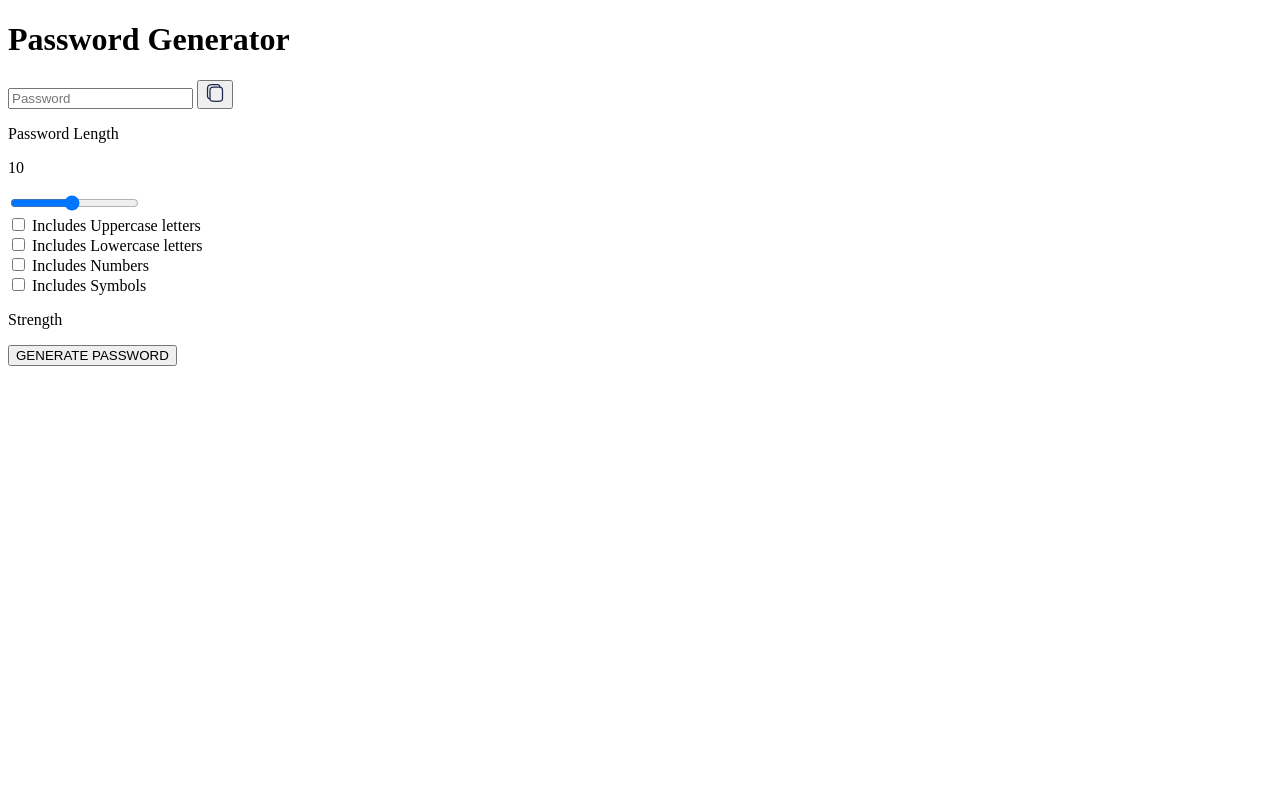
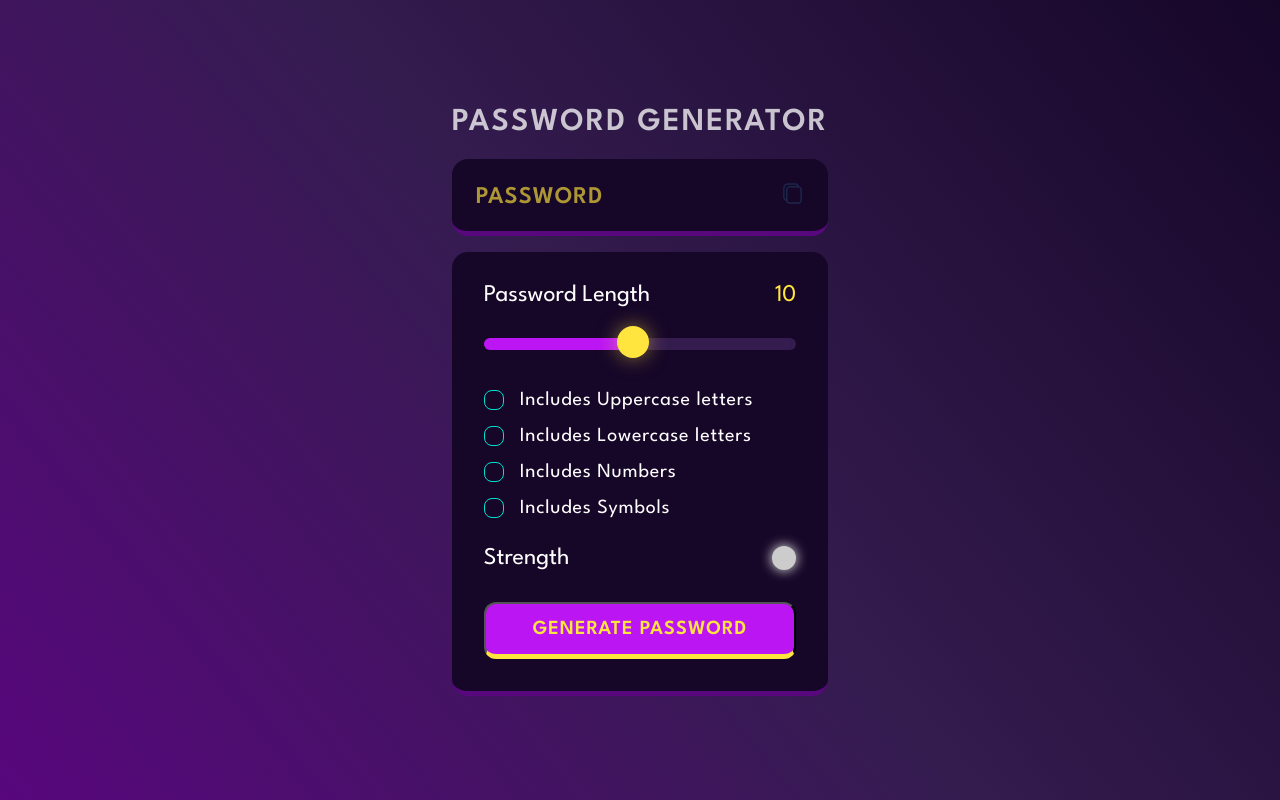
Before and after one commit to VishalPSIT/Password-Generator, a plain HTML site: page index.html in a window 1280 px wide. Drawn offline with Linux system fonts and the light colour scheme.

Commit message:
18-12-23

```diff
--- a/index.css
+++ b/index.css
@@ -0,0 +1,280 @@
+*,
+*::before,
+*::after {
+    margin: 0;
+    padding: 0;
+    box-sizing: border-box;
+    font-family: 'League Spartan', sans-serif;
+}
+
+:root {
+
+    --dk-violet: hsl(268, 75%, 9%);
+    --lt-violet: hsl(268, 47%, 21%);
+    --lt-violet2: hsl(281, 89%, 26%);
+    --vb-violet: hsl(285, 91%, 52%);
+    --vb-violet2: hsl(290, 70%, 36%);
+
+    --vb-yellow: hsl(52, 100%, 62%);
+
+
+    --pl-white: hsl(0, 0%, 100%);
+
+    --vb-cyan: hsl(176, 100%, 44%);
+    --vb-cyan2: hsl(177, 92%, 70%);
+    --dk-text: hsl(198, 20%, 13%);
+}
+
+body {
+    width: 100vw;
+    height: 100vh;
+    display: flex;
+    flex-direction: column;
+    align-items: center;
+    justify-content: center;
+    background: linear-gradient(231deg, rgba(22, 6, 40, 1) 0%, rgba(52, 28, 79, 1) 50%, rgba(88, 7, 125, 1) 100%);
+}
+
+#wrapper {
+    width: 90%;
+    max-width: 450px;
+}
+
+h1 {
+    color: var(--pl-white);
+    opacity: 0.75;
+    text-transform: uppercase;
+    letter-spacing: 2px;
+    text-align: center;
+    line-height: 1.2;
+}
+
+.display-container {
+    position: relative;
+    background-color: var(--dk-violet);
+    border-radius: 1rem;
+    border-bottom: 0.35rem solid var(--lt-violet2);
+    margin: 1rem 0;
+    padding-top: 0.35rem;
+}
+
+
+.display {
+    width: 100%;
+    background-color: transparent;
+    padding: 1.15rem 1rem;
+    color: var(--vb-yellow);
+    font-weight: 600;
+    font-size: 1.5rem;
+    line-height: 30px;
+    letter-spacing: 1px;
+    padding-right: 3.25rem;
+    border:none;
+  }
+
+.display::placeholder {
+    position:absolute;
+    top: 50%;
+    left: 1.5rem;
+    font-size: 1.5rem;
+    line-height:30px;
+    color:var(--vb-yellow);
+    opacity: 0.65;
+    text-transform: uppercase;
+    transform: translateY(-50%);
+}
+
+.display-container button {
+    position:absolute;
+    top:50%;
+    right:1.5rem;
+    transform: translateY(-50%);
+}
+
+.input-container{
+    width:100%;
+    background-color: var(--dk-violet);
+    border-radius: 1rem;
+    padding: 2rem;
+    border-bottom: 0.35rem solid var(--lt-violet2);
+}
+
+
+.length-container {
+    display: flex;
+    justify-content: space-between;
+    align-items: center;
+}
+
+
+.length-container p:nth-child(1) {
+    color:var(--pl-white);
+    font-size: 1.5rem;
+}
+
+
+.length-container p:nth-child(2) {
+    color:var(--vb-yellow);
+    font-size: 1.5rem;
+}
+
+
+.strength-container {
+    display: flex;
+    justify-content: space-between;
+    align-items: center;
+    margin-top: 1.75rem;
+    margin-bottom: 2rem;
+}
+
+
+.strength-container p{
+    color:var(--pl-white);
+    font-size: 1.5rem;
+}
+
+.indicator {
+    width:1.5rem;
+    height:1.5rem;
+    border-radius:50%;
+}
+
+.generateButton {
+    width: 100%;
+    padding: 1rem 0;
+    background-color: var(--vb-violet);
+    text-align: center;
+    border-radius: 0.75rem;
+    border-bottom: 0.35rem solid var(--vb-yellow);
+    text-transform: uppercase;
+    letter-spacing: 1px;
+    color: var(--vb-yellow);
+    font-weight: 600;
+    font-size: 1.25rem;
+  }
+
+.check {
+    display: flex;
+    align-items: center;
+    margin: 1rem 0 ;
+    gap: 0 1rem;
+}
+
+.check input{
+    appearance: none;
+    width: 20px;
+    height: 20px;
+    border: 1px solid var(--vb-cyan);
+    cursor: pointer;
+    position: relative;
+    border-radius: 0.50rem;
+}
+
+
+.check input:checked{
+    background-color: var(--vb-cyan);
+}
+
+
+.check input:checked::before {
+    content: '✔';
+    position: absolute;
+    color: var(--dk-text);
+    font-size:1.0rem;
+    font-weight: 600;
+    left:50%;
+    top:-4.5px;
+    transform: translateX(-50%)  translateY(10%);
+}
+
+.check label {
+    color: var(--pl-white);
+    font-size: 1.25rem;
+    letter-spacing: 0.75px;
+}
+
+.copyBtn{
+    background-color: transparent;
+    border:none;
+    outline:none;
+}
+
+.tooltip {
+    position: absolute;
+    background-color: var(--vb-violet2);
+    color: var(--vb-yellow);
+    font-size: 1.25rem;
+    top: -35px;
+    left: -25px;
+    padding: 5px 10px;
+    border-radius: 1rem;
+    opacity: 0;
+    transform: scale(0);
+    transform-origin: bottom;
+    transition: all 250ms ease-in-out;
+  }
+
+  .tooltip.active {
+    opacity: 1;
+    transform: scale(1);
+  }
+
+.slider{
+    appearance: none;
+    width:100%;
+    height: 0.75rem;
+    cursor: pointer;
+    background-color: var(--lt-violet);
+    border-radius: 1rem;
+    margin-top: 2rem;
+    margin-bottom: 1.5rem;
+    background-image: linear-gradient(var(--vb-violet), var(--vb-violet));
+    background-repeat: no-repeat;
+    border:none;
+    outline:none;
+    z-index:-1;
+}
+
+.slider::-webkit-slider-thumb {
+    position:relative;
+    z-index:1;
+    appearance: none;
+    height:2rem;
+    width:2rem;
+    border-radius: 50%;
+    background-color: var(--vb-yellow);
+    cursor:pointer;
+    margin-top: -3px;
+    box-shadow: 0px 0px 20px 0px rgba(255, 229, 61, 0.50);
+    transition: all 100ms ease-in;
+}
+
+.slider:focus{
+    outline: 3px solid var(--vb-yellow);
+}
+
+.slider::-webkit-slider-thumb:hover{
+    outline: 2px solid var(--vb-yellow);
+    background-color: var(--dk-violet);
+    box-shadow: 0px 0px 25px 5px rgba(255, 229, 61, 0.80);
+}
+
+
+
+.slider::-moz-range-thumb {
+    position: relative;
+    z-index: 1;
+    appearance: none;
+    height: 2rem;
+    width: 2rem;
+    border-radius: 50%;
+    background: var(--vb-yellow);
+    box-shadow: 0px 0px 20px 0px rgba(255, 229, 61, 0.50);
+    cursor: pointer;
+  }
+
+  .slider::-moz-range-thumb:hover {
+    outline: 2px solid var(--vb-yellow);
+    background-color: var(--dk-violet);
+    box-shadow: 0px 0px 25px 5px rgba(255, 229, 61, 0.80);
+  }
--- a/index.html
+++ b/index.html
@@ -2,67 +2,79 @@
 <html lang="en">
 <head>
     <meta charset="UTF-8">
+    <meta http-equiv="X-UA-Compatible" content="IE=edge">
     <meta name="viewport" content="width=device-width, initial-scale=1.0">
-    <title>project 1(password generator) </title>
+    <title>Password Generator</title>
+    <link rel="preconnect" href="https://fonts.googleapis.com" />
+    <link rel="preconnect" href="https://fonts.gstatic.com" crossorigin />
+    <link
+      href="https://fonts.googleapis.com/css2?family=League+Spartan:wght@100;200;300;400;600&display=swap"
+      rel="stylesheet"
+    />
     <link rel="stylesheet" href="index.css">
-    <link rel="icon" href="favicon.ico" type="image/x-icon">
-    <!-- <link rel="preconnect" href="https://fonts.googleapis.com" />
-    <link rel="preconnect" href="https://fonts.gstatic.com" crossorigin />
-    <link rel="stylesheet" href=""> -->
 </head>
 <body>
-    <div id="wrapper">
+
+    <div class="container">
 
         <h1>Password Generator</h1>
 
         <div class="display-container">
 
-            <input readonly placeholder="Password" class="display" data-passwordDisplay >
-            <button data-copy>
+            <input readonly placeholder="Password" class="display" data-passwordDisplay>
 
-                <span data-copyMsg></span>
-                <img src="./assets/copy.svg" alt="copy text">
-
+            <button class="copyBtn" data-copy>
+                <span class="tooltip" data-copyMsg></span>
+                <img src="./assets/copy.svg" alt="copy" width="23" height="23">
             </button>
-
 
         </div>
 
+
         <div class="input-container">
-            <p>Password Length</p>
-            <p data-length>0</p>
+
+            <!--password length section-->
+            <div class="length-container">
+                <p>Password Length</p>
+                <p data-lengthNumber>0</p>
+            </div>
+
+            <!--slider-->
+            <input type="range" min="1" max="20" class="slider" step="1" data-lengthSlider>
+
+            <!-- checkboxes-->
+            <div class="check">
+                <input type="checkbox" id="uppercase">
+                <label for="uppercase">Includes Uppercase letters</label>
+            </div>
+
+            <div class="check">
+                <input type="checkbox" id="lowercase">
+                <label for="lowercase">Includes Lowercase letters</label>
+            </div>
+
+            <div class="check">
+                <input type="checkbox" id="numbers">
+                <label for="numbers">Includes Numbers </label>
+            </div>
+
+            <div class="check">
+                <input type="checkbox" id="symbols">
+                <label for="symbols">Includes Symbols </label>
+            </div>
+
+            <!-- strength section-->
+            <div class="strength-container">
+                <p>Strength</p>
+                <div class="indicator" data-indicator></div>
+            </div>
+
+            <!-- generate password-->
+            <button class="generateButton">Generate Password</button>
+
         </div>
 
-        <input type="range" min="1" max="20" step="1" data-lengthSlider>
-
-        <div type="checkbox" class="uppercase">
-            <input type="checkbox" name="NA" id="uppercase">
-            <label for="uppercase">Includes Uppercase letters</label>
-        </div>
-        <div type="checkbox" class="lowercase">
-            <input type="checkbox" name="NA" id="lowercase">
-            <label for="lowercase">Includes Lowercase letters</label>
-        </div>
-        <div type="checkbox" class="numbers">
-            <input type="checkbox" name="NA" id="numbers">
-            <label for="numbers">Includes Numbers </label>
-        </div>
-        <div type="checkbox" class="symbols">
-            <input type="checkbox" name="NA" id="symbols">
-            <label for="Symbols">Includes Symbols</label>
-        </div>
-
-        <div class="strength-container">
-            <p>Strength</p>
-            <div data-indicator> </div>
-        </div>
-
-        <button data-createPassword>
-            GENERATE PASSWORD
-        </button>
-
     </div>
-
-    <script src="index.js "></script>
+    <script src="index.js"></script>
 </body>
 </html>
--- a/index.js
+++ b/index.js
@@ -1,197 +1,215 @@
 const inputSlider = document.querySelector("[data-lengthSlider]");
-const lengthDisplay = document.querySelector("[data-length]");
+const lengthDisplay = document.querySelector("[data-lengthNumber]");
+
 const passwordDisplay = document.querySelector("[data-passwordDisplay]");
-const copybtn = document.querySelector("[data-copy]");
+const copyBtn = document.querySelector("[data-copy]");
 const copyMsg = document.querySelector("[data-copyMsg]");
-const upperCaseCheck = document.querySelector("#uppercase");
-const lowerCaseCheck = document.querySelector("#lowercase");
-const numberCheck = document.querySelector("#numbers");
-const symbolCheck = document.querySelector("#symbols");
+const uppercaseCheck = document.querySelector("#uppercase");
+const lowercaseCheck = document.querySelector("#lowercase");
+const numbersCheck = document.querySelector("#numbers");
+const symbolsCheck = document.querySelector("#symbols");
 const indicator = document.querySelector("[data-indicator]");
-const generateBtn = document.querySelector("[data-createPassword]");
+const generateBtn = document.querySelector(".generateButton");
 const allCheckBox = document.querySelectorAll("input[type=checkbox]");
-const symbols = "!@#$%&~"
-let password="";
-let passwordLength = 10 ;
-let checkCount = 0 ;
+const symbols = '~`!@#$%^&*()_-+={[}]|:;"<,>.?/';
 
+
+//initially
+let password = "";
+let passwordLength = 10;
+let checkCount = 0;
+handleSlider();
+//ste strength circle color to grey
+setIndicator("#ccc");
+
+
+//set passwordLength
 function handleSlider() {
     inputSlider.value = passwordLength;
     lengthDisplay.innerText = passwordLength;
-}
-handleSlider();
-
-function setIndicator(color){
-    indicator.style.backgroundColor = color;
-
+    //or kuch bhi karna chahiye ? - HW
+    const min = inputSlider.min;
+    const max = inputSlider.max;
+    inputSlider.style.backgroundSize = ( (passwordLength - min)*100/(max - min)) + "% 100%"
 }
 
-
-function getRandomInteger(min , max){
-    return Math.floor(Math.random() * (max - min))+min;
+function setIndicator(color) {
+    indicator.style.backgroundColor = color;
+    indicator.style.boxShadow = `0px 0px 12px 1px ${color}`;
 }
 
-
-function generateRandomNumber(){
-    return getRandomInteger(0,9);
-
+function getRndInteger(min, max) {
+    return Math.floor(Math.random() * (max - min)) + min;
 }
 
-
-function generateLowerCase(){
-    return String.fromCharCode(getRandomInteger(97,123));
+function generateRandomNumber() {
+    return getRndInteger(0,9);
 }
 
-
-function generateUpperCase(){
-    return String.fromCharCode(getRandomInteger(65,91));
+function generateLowerCase() {
+       return String.fromCharCode(getRndInteger(97,123))
 }
 
-
-function generateSymbol(){
-    const randNumb= getRandomInteger(0 , symbols.length);
-    return symbols.charAt(randNumb);
+function generateUpperCase() {
+    return String.fromCharCode(getRndInteger(65,91))
 }
 
+function generateSymbol() {
+    const randNum = getRndInteger(0, symbols.length);
+    return symbols.charAt(randNum);
+}
 
-
-// to check strength of the password
-function calcStrength(){
+function calcStrength() {
     let hasUpper = false;
     let hasLower = false;
     let hasNum = false;
     let hasSym = false;
-    if (upperCaseCheck.checked) hasUpper =true;
-    if (lowerCaseCheck.checked) hasLower = true;
-    if (numberCheck.checked) hasNum = true;
-    if (symbolCheck.checked) hasSym = true;
-    if (hasLower && hasUpper && (hasNum || hasSym) && passwordLength <= 8 ){
-        setIndicator("#0f0");
-    }else if ((hasLower || hasUpper) && (hasNum ||hasSym) && passwordLength >= 6){
-        setIndicator("#ff0");
+    if (uppercaseCheck.checked) hasUpper = true;
+    if (lowercaseCheck.checked) hasLower = true;
+    if (numbersCheck.checked) hasNum = true;
+    if (symbolsCheck.checked) hasSym = true;
+
+    if (hasUpper && hasLower && (hasNum || hasSym) && passwordLength >= 8) {
+      setIndicator("#0f0");
+    } else if (
+      (hasLower || hasUpper) &&
+      (hasNum || hasSym) &&
+      passwordLength >= 6
+    ) {
+      setIndicator("#ff0");
     } else {
-        setIndicator("#f00");
+      setIndicator("#f00");
     }
 }
 
-
-//copy to clip board
-async function copyContent(){
-    try{
+async function copyContent() {
+    try {
         await navigator.clipboard.writeText(passwordDisplay.value);
-        copyMsg.innerText = "Copied" ;
-
+        copyMsg.innerText = "copied";
     }
-    catch(e){
+    catch(e) {
         copyMsg.innerText = "Failed";
     }
-     ///to make copy span visible;
-     copyMsg.classList.add("active");
-     setTimeout(()=>{
+    //to make copy wala span visible
+    copyMsg.classList.add("active");
+
+    setTimeout( () => {
         copyMsg.classList.remove("active");
-     },2000);
+    },2000);
 
 }
 
-//event listeners
-//generating password
-inputSlider.addEventListener('input' , (e)=>{
+function shufflePassword(array) {
+    //Fisher Yates Method
+    for (let i = array.length - 1; i > 0; i--) {
+        //random J, find out using random function
+        const j = Math.floor(Math.random() * (i + 1));
+        //swap number at i index and j index
+        const temp = array[i];
+        array[i] = array[j];
+        array[j] = temp;
+      }
+    let str = "";
+    array.forEach((el) => (str += el));
+    return str;
+}
+
+function handleCheckBoxChange() {
+    checkCount = 0;
+    allCheckBox.forEach( (checkbox) => {
+        if(checkbox.checked)
+            checkCount++;
+    });
+
+    //special condition
+    if(passwordLength < checkCount ) {
+        passwordLength = checkCount;
+        handleSlider();
+    }
+}
+
+allCheckBox.forEach( (checkbox) => {
+    checkbox.addEventListener('change', handleCheckBoxChange);
+})
+
+
+inputSlider.addEventListener('input', (e) => {
     passwordLength = e.target.value;
     handleSlider();
 })
 
-copybtn.addEventListener('click' , ()=>{
-    if (passwordDisplay.value)
+
+copyBtn.addEventListener('click', () => {
+    if(passwordDisplay.value)
         copyContent();
 })
-function handleCheckBoxChange(){
-    checkCount=0;
-    allCheckBox.forEach((checkbox) => {
-        if (checkbox.checked)
-            checkCount++;
-    })
-}
-allCheckBox.forEach( (checkbox)=> {
-    checkbox.addEventListener('change',handleCheckBoxChange);
-})
 
-generateBtn.addEventListener('click' , () =>{
-    //non of the checkbox are ticked
-    if (checkCount <= 0) return;
-    if (passwordLength < checkCount){
+generateBtn.addEventListener('click', () => {
+    //none of the checkbox are selected
+
+    if(checkCount == 0)
+        return;
+
+    if(passwordLength < checkCount) {
         passwordLength = checkCount;
         handleSlider();
     }
 
 
-    //remove old password;
-    password="";
+    //remove old password
+    password = "";
 
-    //creating new password
-    // if (upperCaseCheck.checkbox){
+    //let's put the stuff mentioned by checkboxes
+
+    // if(uppercaseCheck.checked) {
     //     password += generateUpperCase();
     // }
 
-    // if (lowerCaseCheck.checkbox){
+    // if(lowercaseCheck.checked) {
     //     password += generateLowerCase();
     // }
 
-    // if (numberCheck.checkbox){
+    // if(numbersCheck.checked) {
     //     password += generateRandomNumber();
     // }
 
-    // if (symbolCheck.checkbox){
+    // if(symbolsCheck.checked) {
     //     password += generateSymbol();
-    // }/
+    // }
 
-    let funcArr=[];
-    if (upperCaseCheck.checked){
+    let funcArr = [];
+
+    if(uppercaseCheck.checked)
         funcArr.push(generateUpperCase);
-    }
-    if (lowerCaseCheck.checked){
+
+    if(lowercaseCheck.checked)
         funcArr.push(generateLowerCase);
-    }
-    if (numberCheck.checked){
+
+    if(numbersCheck.checked)
         funcArr.push(generateRandomNumber);
-    }
-    if (symbolCheck.checked){
+
+    if(symbolsCheck.checked)
         funcArr.push(generateSymbol);
-    }
-
 
     //compulsory addition
-    for (let i=0 ; i<funcArr.length ; i++){
+    for(let i=0; i<funcArr.length; i++) {
         password += funcArr[i]();
+    }
+    console.log("COmpulsory adddition done");
 
+    //remaining adddition
+    for(let i=0; i<passwordLength-funcArr.length; i++) {
+        let randIndex = getRndInteger(0 , funcArr.length);
+        console.log("randIndex" + randIndex);
+        password += funcArr[randIndex]();
     }
+    console.log("Remaining adddition done");
 
-    for (let i = 0 ; i<passwordLength-funcArr.length ; i++){
-        let randIndex  = getRandomInteger(0 , funcArr.length);
-        password += funcArr[randIndex]();
-
-    }
-
-
-    //shuffle
-    function shufflePassword (array){
-        //fisher Yates Method
-        for (let i = array.length-1 ; i>0 ; i--){
-            //
-            const j = Math.floor(Math.random()*(i+1));
-            const temp = array[i];
-            array[i]=array[j];
-            array[j] =temp;
-
-        }
-        let str ="";
-        array.forEach((el) => (str+=el));
-        return str;
-
-    }
     password = shufflePassword(Array.from(password));
+    console.log("Shuffling done");
 
     passwordDisplay.value = password;
+    console.log("UI adddition done");
+
     calcStrength();
-    console.log("hello 1");
-
-})
+});
```
